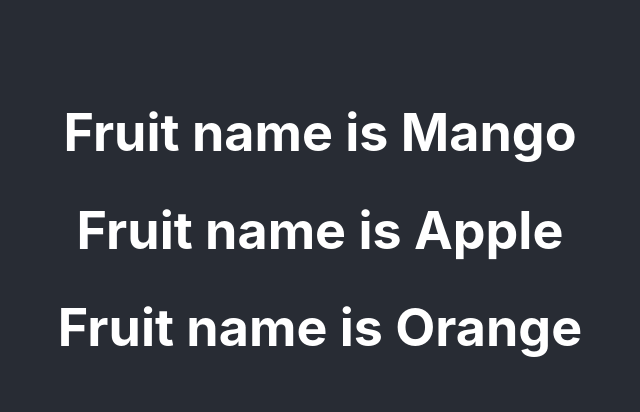
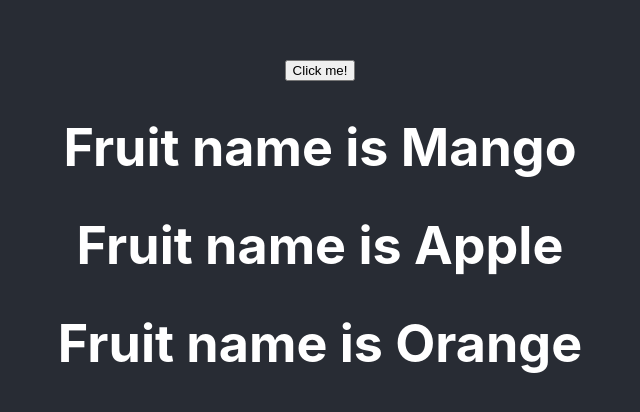
Before and after one commit to Florin1103/react-learning-project, a React (Create React App) app: page / in a window 1280 px wide. Shown: the part 170-582 px from the top of the page, without its empty margins (320-960 px from the left). Built offline with nearby package versions, Linux system fonts and the light colour scheme.

Commit message:
react dom

```diff
--- a/src/component/learning.js
+++ b/src/component/learning.js
@@ -12,14 +12,27 @@ class Learning extends Component{
       ]
     }
   }
+
+  clickHandler = () => {
+    // console.log("Hello!");
+    // alert("Welcome");
+    // this.state.fruits[0] = "samsung"
+    this.setState({
+      fruits:[
+        {name: "Samsung",weight: "120g"},
+        {name: "Apple",weight: "20g"},
+        {name: "Nokia",weight: "60g"},
+        ]
+    })
+   }
   render(){
-
 
   return (
   <div>
+    <button onClick={this.clickHandler}>Click me!</button>
     <h1>Fruit name is {this.state.fruits[0].name}</h1>
     <h1>Fruit name is {this.state.fruits[1].name}</h1>
-  <h1>Fruit name is {this.state.fruits[2].name}</h1>
+    <h1>Fruit name is {this.state.fruits[2].name}</h1>
   </div>
   )
  }
```
